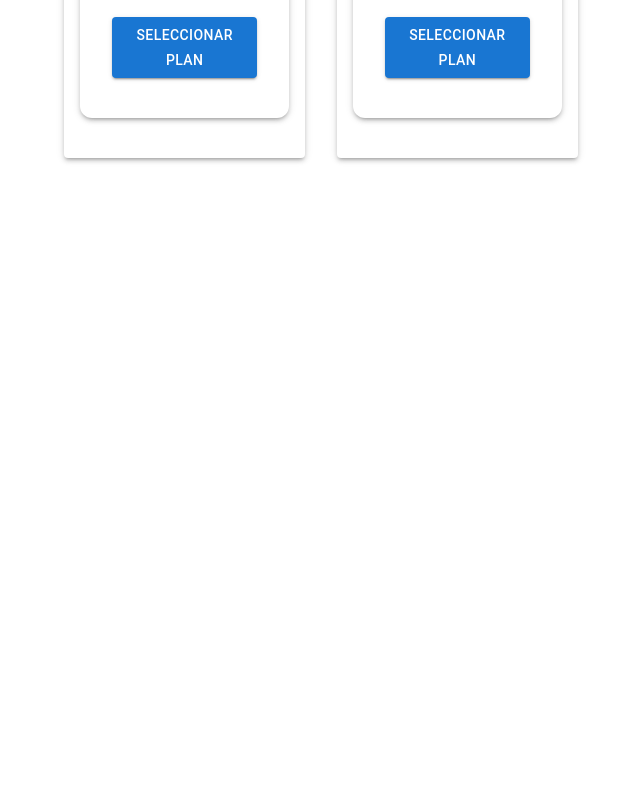
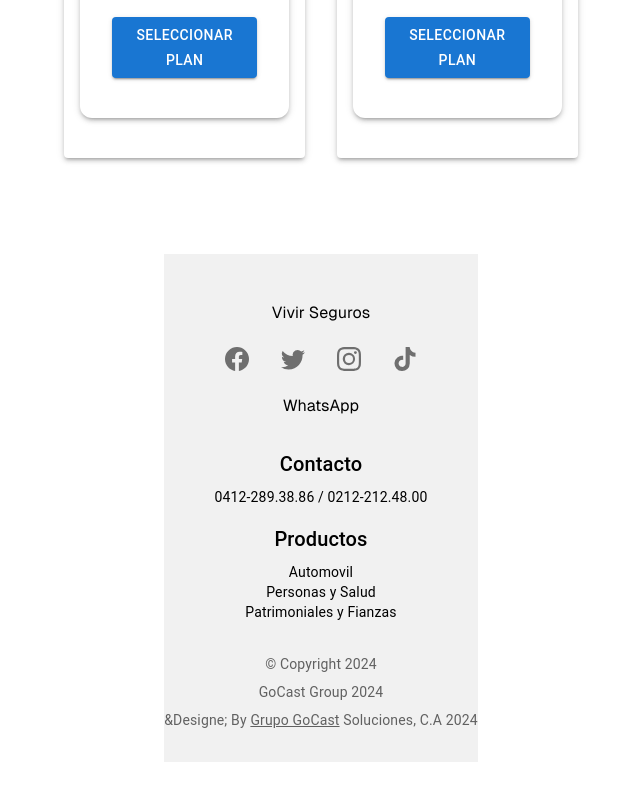
Before and after one commit to GabR3924/next-instituto, a Next.js app: page / in a window 1280 px wide. Shown: the part 1677-2477 px from the top of the page, without its empty margins (319-959 px from the left). Before the commit the page ends 1947 px from the top, so only its background shows below. Built offline with nearby package versions, Linux system fonts and the light colour scheme; no server answers.

Commit message:
ok footer

```diff
--- /dev/null
+++ b/src/app/Footer/Footer.js
@@ -0,0 +1,88 @@
+'use client';
+import { Box, Typography, Link as MuiLink, IconButton } from "@mui/material";
+import { BsFacebook, BsTwitter, BsInstagram } from "react-icons/bs";
+import { FaTiktok } from "react-icons/fa";
+
+const Footer = () => {
+  const links = [
+    {
+      title: "Contacto",
+      data: ["0412-289.38.86 / 0212-212.48.00"],
+    },
+    {
+      title: "Productos",
+      data: ["Automovil", "Personas y Salud", "Patrimoniales y Fianzas"],
+    },
+  ];
+
+  const socialLink = [
+    <BsFacebook />,
+    <BsTwitter />,
+    <BsInstagram />,
+    <FaTiktok />,
+  ];
+
+  return (
+    <Box component="footer" sx={{ backgroundColor: "#f1f1f1", py: 4 }}>
+      {/* Sección superior con logo y enlaces sociales */}
+      <Box display="flex" flexDirection="column" alignItems="center" sx={{ mb: 4 }}>
+        <MuiLink href="https://backoffice-vivirseguros.vercel.app" color="inherit" sx={{ textDecoration: "none", mt: 2 }}>
+          Vivir Seguros
+        </MuiLink>
+        <Box display="flex" justifyContent="center" mt={2}>
+          {socialLink.map((link, index) => (
+            <IconButton key={index} sx={{ margin: "0 8px" }}>
+              {link}
+            </IconButton>
+          ))}
+        </Box>
+        {/* Enlace a WhatsApp */}
+        <MuiLink
+          href="https://wa.me/04122893886"
+          target="_blank"
+          color="inherit"
+          sx={{ textDecoration: "none", mt: 2 }}
+        >
+          WhatsApp
+        </MuiLink>
+      </Box>
+
+      {/* Enlaces adicionales */}
+      <Box sx={{ mb: 4 }} textAlign="center">
+        {links.map(({ title, data }, index) => (
+          <Box key={index} mb={2}>
+            <Typography variant="h6" gutterBottom>
+              {title}
+            </Typography>
+            <Box>
+              {data.map((link, index2) => (
+                <Typography key={index2} variant="body2">
+                  {link}
+                </Typography>
+              ))}
+            </Box>
+          </Box>
+        ))}
+      </Box>
+
+      {/* Sección inferior */}
+      <Box textAlign="center">
+        <Typography variant="body2" color="textSecondary" sx={{ mb: 1 }}>
+          &copy; Copyright 2024
+        </Typography>
+        <Typography variant="body2" color="textSecondary" sx={{ mb: 1 }}>
+          GoCast Group 2024
+        </Typography>
+        <Typography variant="body2" color="textSecondary">
+          &Designe; By{" "}
+          <MuiLink href="https://gocastgroup.com" target="_blank" color="inherit">
+            Grupo GoCast
+          </MuiLink>{" "}
+          Soluciones, C.A 2024
+        </Typography>
+      </Box>
+    </Box>
+  );
+};
+
+export default Footer;
--- a/src/app/page.js
+++ b/src/app/page.js
@@ -4,6 +4,7 @@ import Nav from "@/Components/Nav/Nav";
 import Hero from "@/Components/Hero/Hero";
 import Planes from "@/Components/Planes/Planes";
 import Info from "../app/Info/Info";
+import Footer from "./Footer/Footer";
 
 export default function Home() {
   return (
@@ -12,6 +13,7 @@ export default function Home() {
     <Hero/>
     <Info/>
     <Planes/>
+    <Footer/>
     </div>
   );
 }
```
Also changed, not shown: src/app/Footer/page.js (added).
